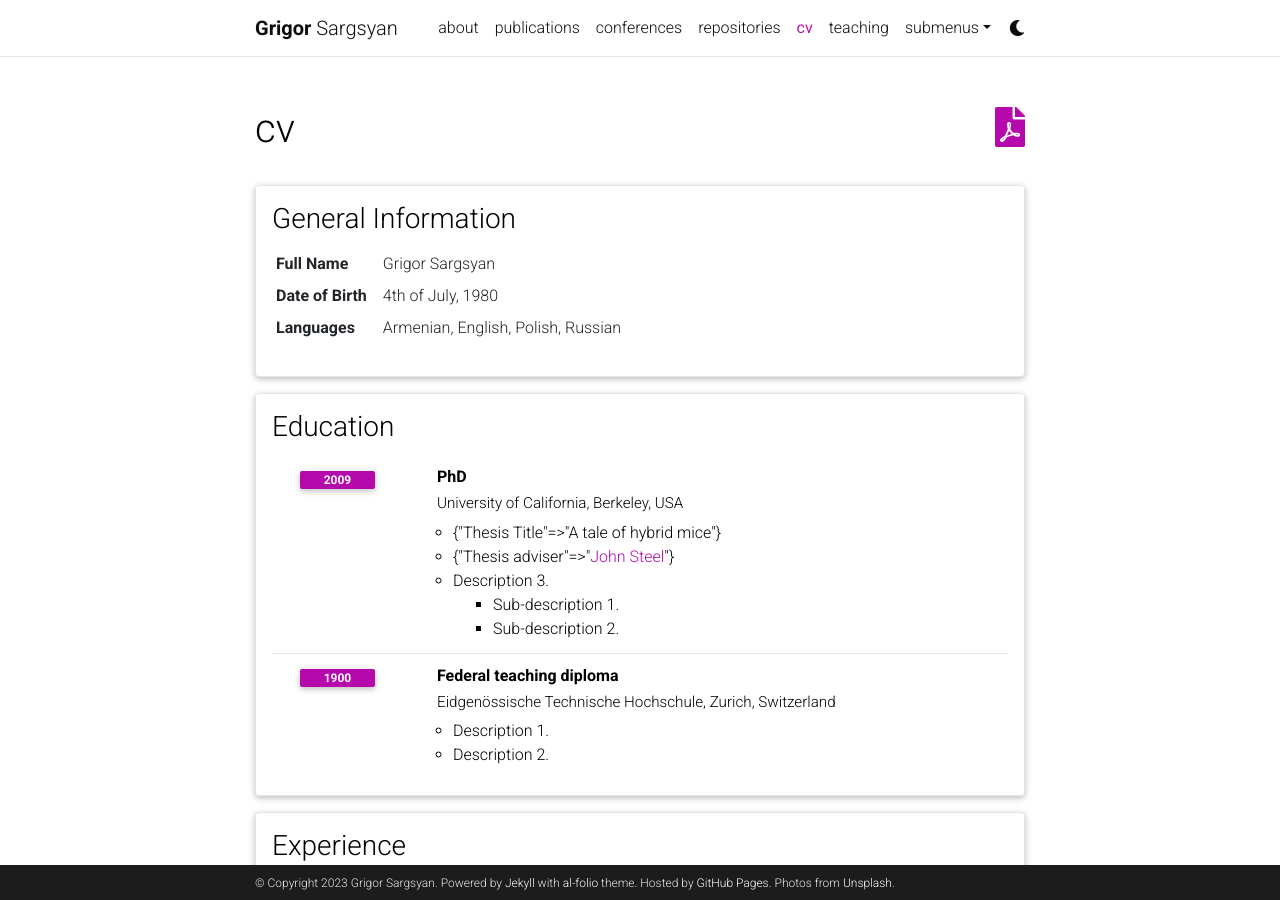
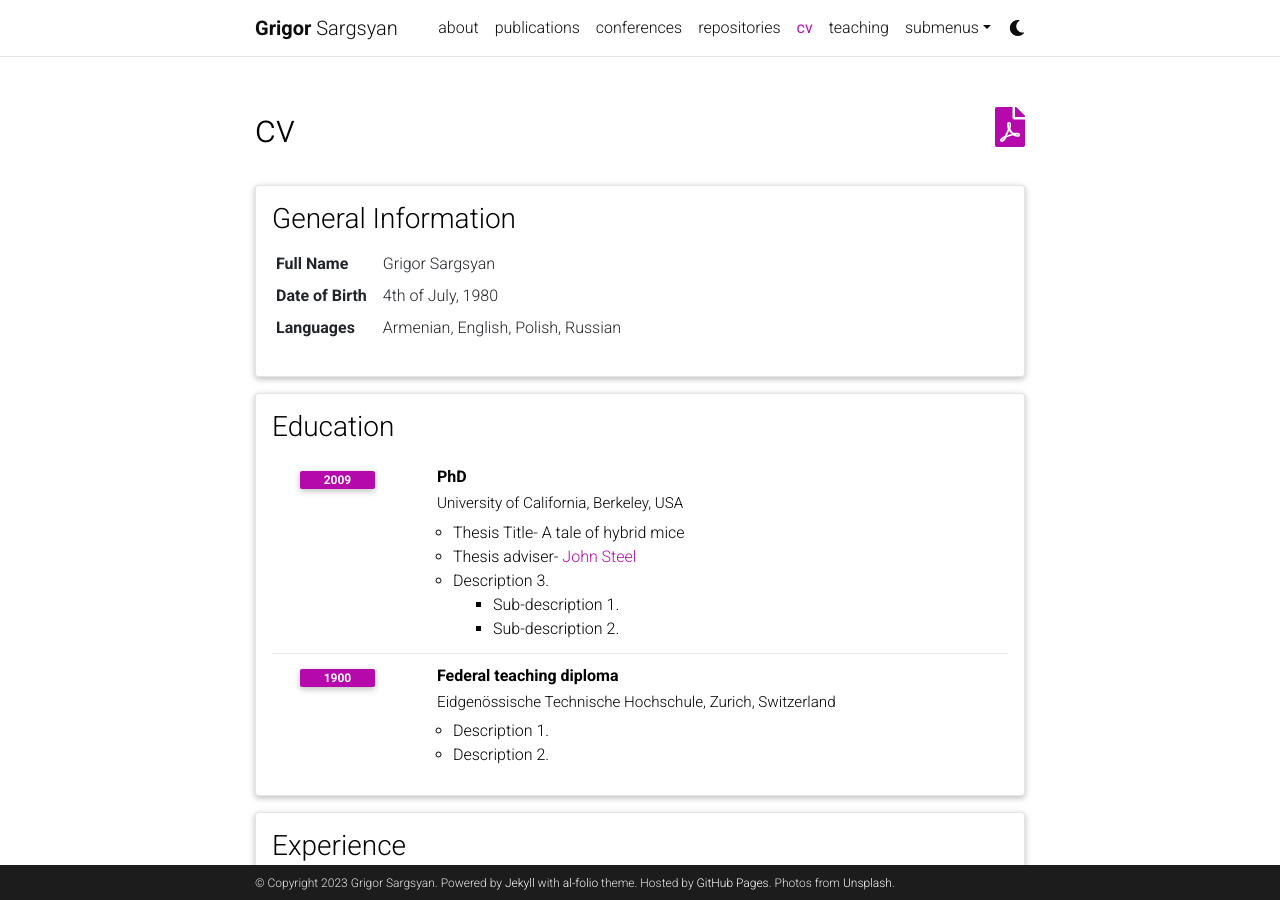
Before and after one commit to grigorsarg/grigorsarg.github.io, a Jekyll site: the page built from _pages/cv.md, in a window 1280 px wide and 900 px high. Built offline with Jekyll 4.4.1, drawn with Linux system fonts in a browser that asks for light colours; comment, search, counter and statistics services are not loaded; a style sheet for code colours, icons or effects is not loaded.

Commit message:
Update cv.yml

```diff
--- a/_data/cv.yml
+++ b/_data/cv.yml
@@ -15,8 +15,8 @@
       institution: University of California, Berkeley, USA
       year: 2009
       description:
-        - Thesis Title: A tale of hybrid mice
-        - Thesis adviser: <a href="http://www.math.berkeley.edu/~steel/">John Steel</a>
+        - Thesis Title- A tale of hybrid mice
+        - Thesis adviser- <a href="http://www.math.berkeley.edu/~steel/">John Steel</a>
         - title: Description 3.
           contents:
             - Sub-description 1.
```
